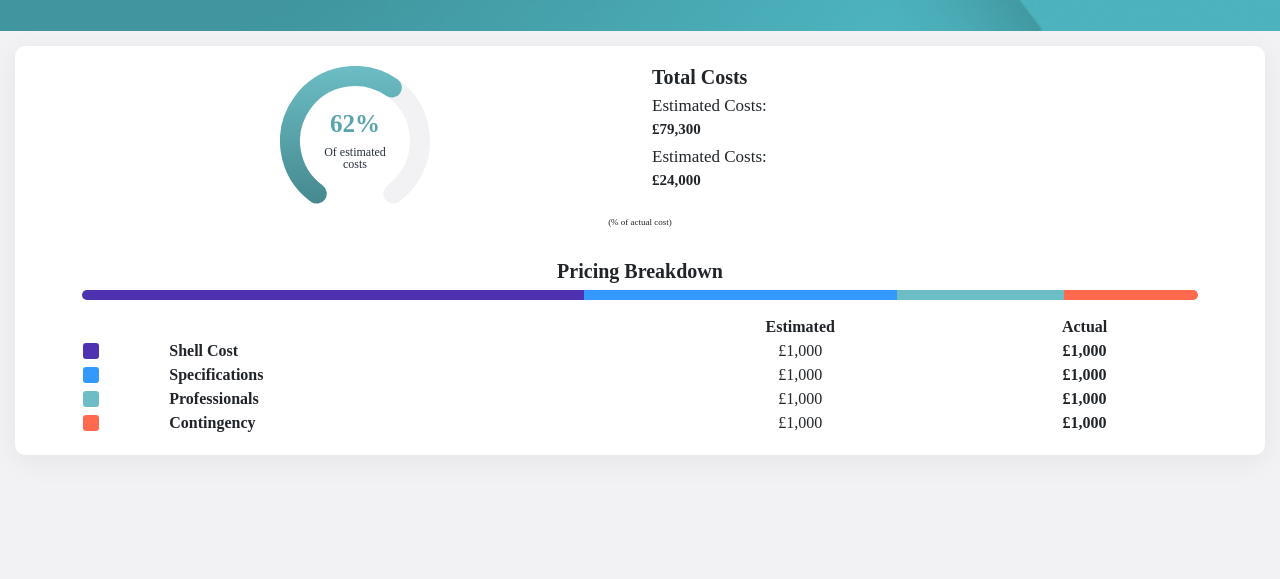
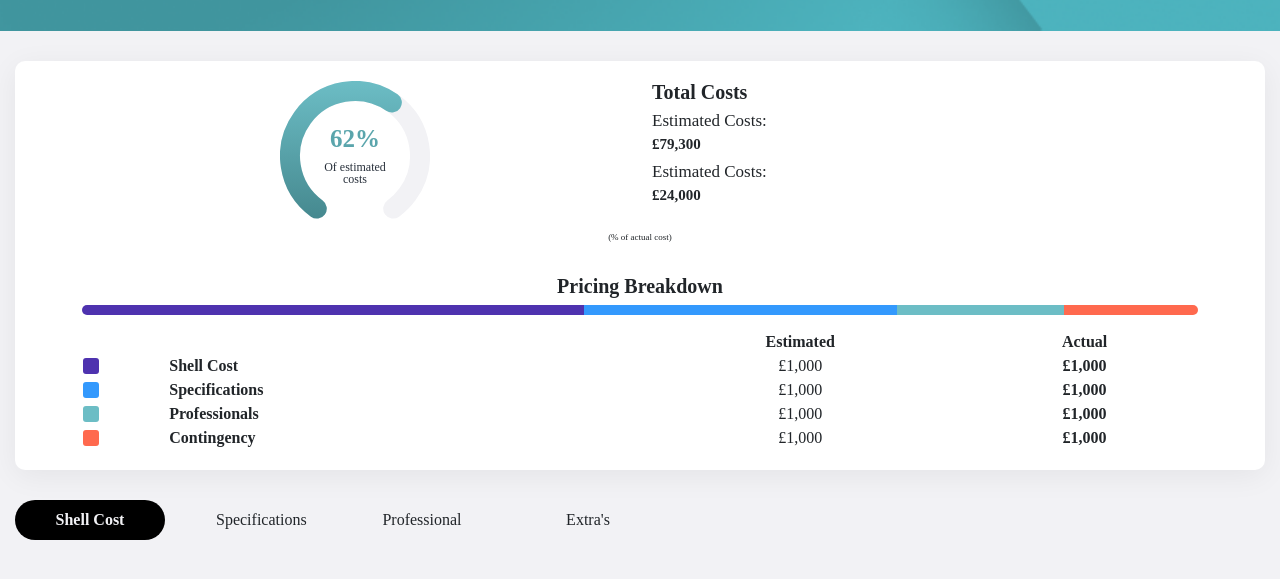
Before and after one commit to theLadEli/buildbuddy-budget-tool-coursework, a plain HTML site: page index.html in a window 1280 px wide. Shown: the part 69-648 px from the top of the page. Drawn offline with nearby package versions, Linux system fonts and the light colour scheme; a web font is replaced by a local one.

Commit message:
Added scrollable tab headers

```diff
--- a/index.html
+++ b/index.html
@@ -90,6 +90,16 @@
 
         </div>
 
+    </section>
+
+    <section id="scrollable-tabs">
+
+        <div class="scrollable-container">
+            <div class="scrollable-item active">Shell Cost</div>
+            <div class="scrollable-item">Specifications</div>
+            <div class="scrollable-item">Professional</div>
+            <div class="scrollable-item">Extra's</div>
+        </div>
 
 
     </section>
--- a/style.css
+++ b/style.css
@@ -75,6 +75,7 @@ nav i {
     box-shadow: 0px 6px 30px rgba(0, 0, 0, 0.06);
     padding: 20px;
     margin: 15px;
+    margin-top: 30px;
 }
 
 
@@ -190,3 +191,33 @@ td:nth-child(4), th:nth-child(4) {
     text-align: center;
     width: 20;
 }
+
+
+/* Scrollable Tabs */
+
+#scrollable-tabs {
+    margin: 15px;
+    margin-top: 30px;
+}
+
+.scrollable-container {
+    display: flex;
+    overflow-x: auto;
+    white-space: nowrap;
+}
+
+.scrollable-item {
+    flex: 0 0 auto;
+    width: 150px;
+    margin-right: 16px;
+    background-color: #f2f2f200;
+    padding: 8px 35px;
+    border-radius: 58px;
+}
+
+.active {
+    background: #000000;
+    color: #F2F2F5;
+    font-weight: bold;
+
+}
```
